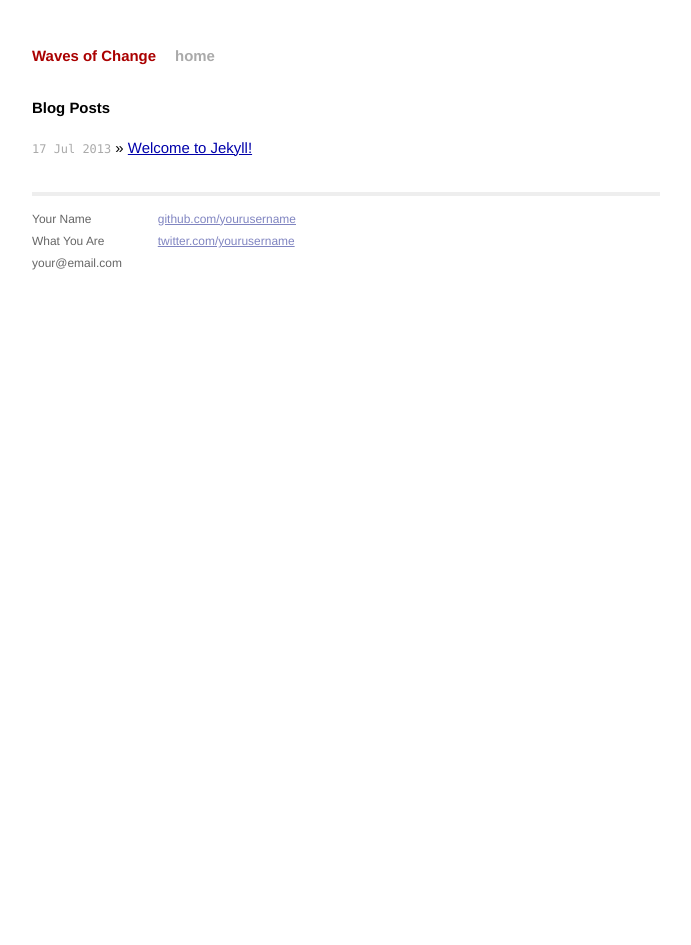
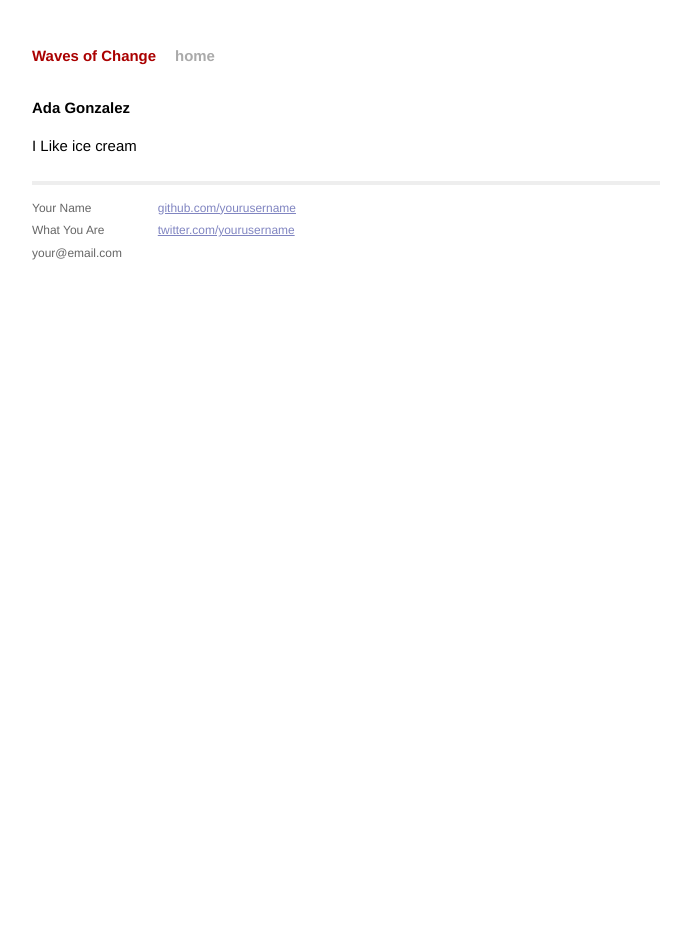
Before and after one commit to WavesofChange/woc-jekyll, a Jekyll site: the page built from about/index.html, in a window 1280 px wide. Shown: the whole page, without its empty margins (294-985 px from the left). Built offline with Jekyll 4.4.1, drawn with Linux system fonts in a browser that asks for light colours.

Commit message:
About me

```diff
--- a/about/index.html
+++ b/about/index.html
@@ -3,11 +3,5 @@
   title: Waves of Change
 ---
 
-  <div id="home">
-    <h1>Blog Posts</h1>
-    <ul class="posts">
-      {% for post in site.posts %}
-        <li><span>{{ post.date | date_to_string }}</span> &raquo; <a href="{{ post.url }}">{{ post.title }}</a></li>
-      {% endfor %}
-    </ul>
-  </div>
+<h1>Ada Gonzalez</h1>
+<p> I Like ice cream </p>
```
Also changed, not shown: about/ada.html (added, +13 -0 lines).
